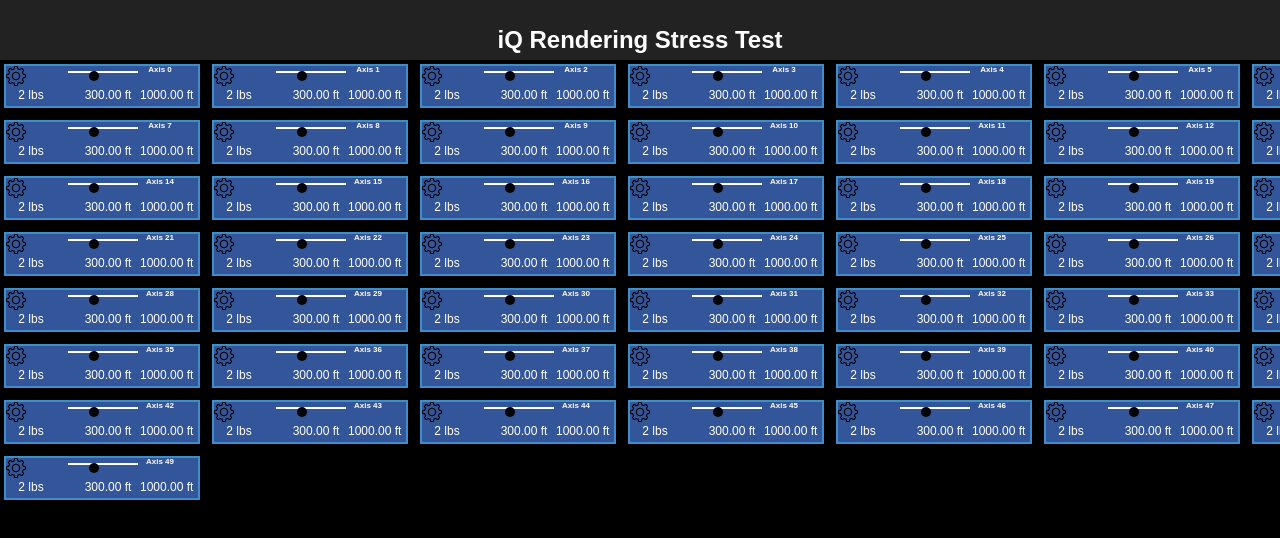
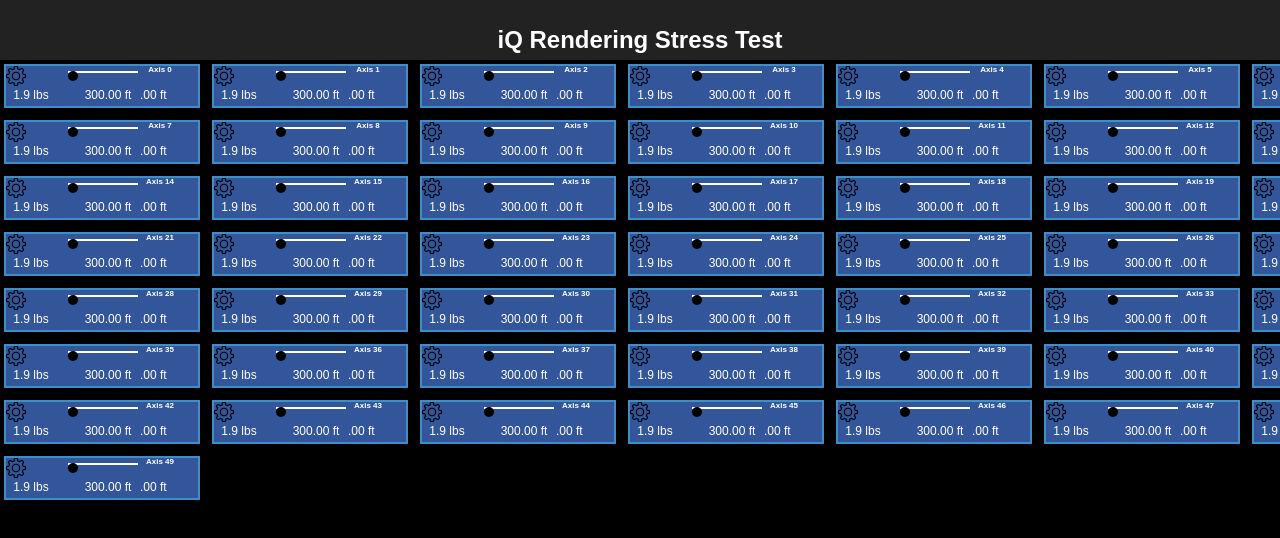
Before and after one commit to smuser90/react-poc, a React (Create React App) app: page / in a window 1280 px wide. Shown: the top 538 px of the page. Built offline with nearby package versions, Linux system fonts and the light colour scheme.

Commit message:
Some cleanup

```diff
--- a/src/App.js
+++ b/src/App.js
@@ -3,17 +3,8 @@ import React, { Component } from 'react'
 import './App.css'
 import Axis from './Axis'
 
-/*
-  100 Axes -> 60fps
-  150 Axes -> 60fps
-  200 Axes -> 50fps
-  250 Axes -> 30fps
-*/
-
 const AXIS_COUNT = 50
 const AXIS_LIMIT = 1000
-
-var tick = 0;
 
 function populateAxes() {
   let res = []
@@ -21,7 +12,9 @@ function populateAxes() {
     res.push({
       state: 'ready',
       position: 0,
-      index: i
+      index: i,
+      limit: AXIS_LIMIT,
+      load: 0
     })
   }
 
@@ -60,11 +53,11 @@ class App extends Component {
   advanceState(){
     var nextState = this.getNextAxisState();
 
-
     this.setState({
       axes: this.state.axes.map(axis => ({
         state: nextState,
-        position: (axis.position + 1) % 1000
+        position: (axis.position + 1) % AXIS_LIMIT,
+        load: parseFloat(axis.position/ 10 % 7, 10).toFixed(1)
       }))
     })
 
@@ -82,7 +75,13 @@ class App extends Component {
 
         <div className="Center">
           {axes.map((axis, i) => (
-            <Axis key={i} state={axis.state} position={axis.position} index={axis.index}/>
+            <Axis
+              key={i}
+              state={axis.state}
+              position={axis.position}
+              index={axis.index}
+              load={axis.load}
+            />
           ))}
         </div>
       </div>
--- a/src/Axis.js
+++ b/src/Axis.js
@@ -1,22 +1,24 @@
 import React, { PureComponent } from 'react'
 import './Axis.css'
-
-import gear from './gear.svg'
-
+import Gear from './gear.svg'
 
 
 class Axis extends PureComponent {
   constructor(props){
     super(props)
     this.name = "Axis " + props.index;
+    this.state = {
+      gear : Gear
+    }
   }
 
   render() {
 
     var dotStyle = {
-      marginLeft: (this.props.position / 1000) * 100 + "%",
+      marginLeft: (this.props.position / this.props.limit) * 100 + "%",
     }
 
+    const {gear} = this.state
 
     return (
       <div className="Axis" state={this.props.state}>
@@ -24,12 +26,10 @@ class Axis extends PureComponent {
           <img src={gear} className="AxisIcon" alt="gear" />
           <div className="stylie"><div className="dot" style={dotStyle}/></div>
           <h3 className="AxisTitle">{this.name}</h3>
-        <div className="Load">{parseInt(this.props.position / 10 % 7)} lbs</div>
+          <div className="Load">{ this.props.load } lbs</div>
           <div className="Position">{this.props.position}.00 ft</div>
-        <div className="Target">1000.00 ft</div>
-
+          <div className="Target">{this.props.limit}.00 ft</div>
         </div>
-
       </div>
     );
   }
```
Lines whose indentation alone changed are shown as unchanged.
